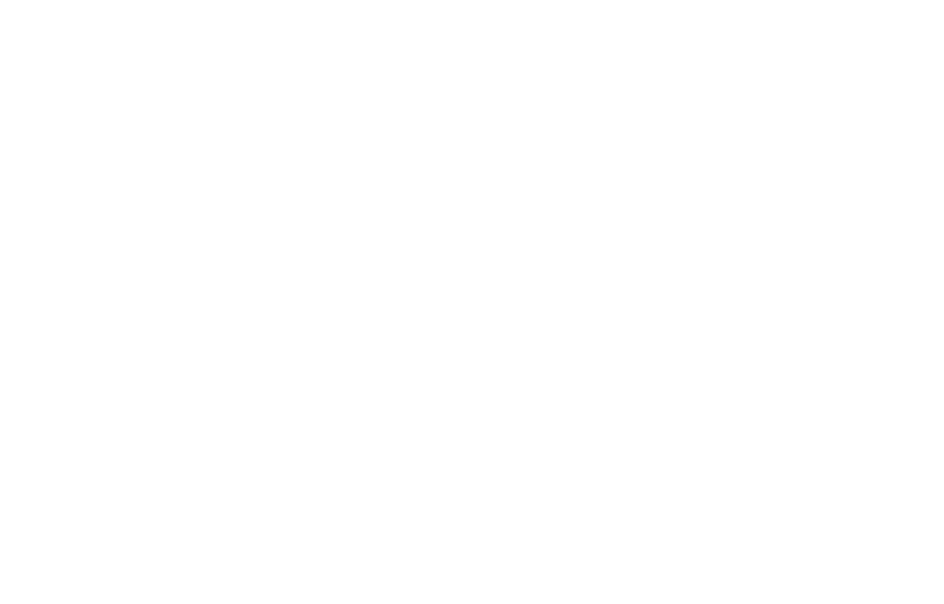
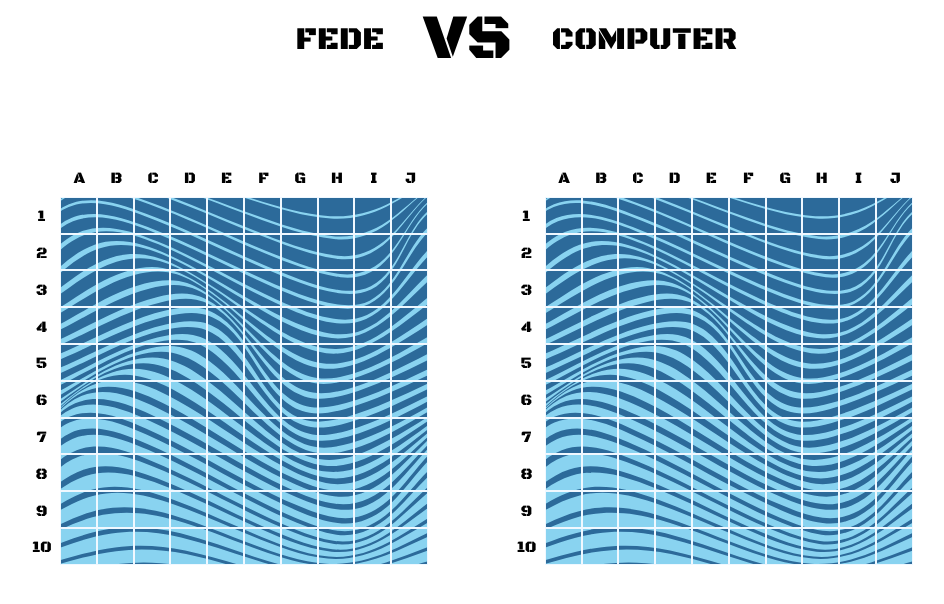
Before and after one commit to fadotti/battleship, a website built with webpack: page src/template.html in a window 1280 px wide. Shown: the whole page, without its empty margins (172-1116 px from the left). Built offline with nearby package versions, Linux system fonts and the light colour scheme.

Commit message:
Begin work on the arena's UI

```diff
--- a/src/style.css
+++ b/src/style.css
@@ -164,3 +164,44 @@
   height: 3rem;
   width: 10vw;
 }
+
+
+
+body.arena {
+  margin: 0;
+  display: flex;
+  flex-direction: column;
+  align-items: center;
+  justify-content: space-evenly;
+  font-family: "Black Ops One", system-ui;
+  /* font-family: "Noto Sans", sans-serif; */
+  gap: 5rem;
+}
+
+div#arena-header > div {
+  display: flex;
+  align-items: center;
+  /* justify-content: center; */
+  font-size: 2rem;
+  position: relative;
+}
+
+div#arena-header > div > div:nth-child(1) {
+  position: absolute;
+  left: -10vw;
+}
+
+div#arena-header > div > div:nth-child(3) {
+  position: absolute;
+  left: 10vw;
+}
+
+div#arena-header > div > div.center {
+  margin: auto;
+  font-size: 4rem;
+}
+
+div#arena-gameboards {
+  display: flex;
+  gap: 5rem;
+}
--- a/src/template.html
+++ b/src/template.html
@@ -8,15 +8,123 @@
   <link rel="preconnect" href="https://fonts.gstatic.com" crossorigin>
   <link href="https://fonts.googleapis.com/css2?family=Black+Ops+One&family=Noto+Sans:ital,wght@0,100..900;1,100..900&display=swap" rel="stylesheet">
 </head>
-<body class="board-setup">
-  <!-- <div id="board-setup-header">Deploy Your Fleet:</div>
-  <div id="board-setup-area">
-    <div id="quay">
-      <div><img src="assets/sprites/Destroyer/ShipDestroyerHull.png" alt=""></div>
-      <div><img src="assets/sprites/Submarine/ShipSubMarineHull.png" alt=""></div>
-      <div><img src="assets/sprites/Cruiser/ShipCruiserHull.png" alt=""></div>
-      <div><img src="assets/sprites/Battleship/ShipBattleshipHull.png" alt=""></div>
-      <div><img src="assets/sprites/Carrier/ShipCarrierHull.png" alt=""></div>
+<body class="arena">
+  <div id="arena-header">
+    <div>
+      <div>FEDE</div>
+      <div class="center">
+        <div>VS</div>
+      </div>
+      <div>COMPUTER</div>
+    </div>
+  </div>
+  <div id="arena-gameboards">
+    <div class="gameboard">
+    <div class="letters">
+      <div></div>
+      <div>A</div>
+      <div>B</div>
+      <div>C</div>
+      <div>D</div>
+      <div>E</div>
+      <div>F</div>
+      <div>G</div>
+      <div>H</div>
+      <div>I</div>
+      <div>J</div>
+    </div>
+    <div class="numbers">
+      <div>1</div>
+      <div>2</div>
+      <div>3</div>
+      <div>4</div>
+      <div>5</div>
+      <div>6</div>
+      <div>7</div>
+      <div>8</div>
+      <div>9</div>
+      <div>10</div>
+    </div>
+    <div></div>
+    <div></div>
+    <div></div>
+    <div></div>
+    <div></div>
+    <div></div>
+    <div></div>
+    <div></div>
+    <div></div>
+    <div></div>
+    <div></div>
+    <div></div>
+    <div></div>
+    <div></div>
+    <div></div>
+    <div></div>
+    <div></div>
+    <div></div>
+    <div></div>
+    <div></div>
+    <div></div>
+    <div></div>
+    <div></div>
+    <div></div>
+    <div></div>
+    <div></div>
+    <div></div>
+    <div></div>
+    <div></div>
+    <div></div>
+    <div></div>
+    <div></div>
+    <div></div>
+    <div></div>
+    <div></div>
+    <div></div>
+    <div></div>
+    <div></div>
+    <div></div>
+    <div></div>
+    <div></div>
+    <div></div>
+    <div></div>
+    <div></div>
+    <div></div>
+    <div></div>
+    <div></div>
+    <div></div>
+    <div></div>
+    <div></div>
+    <div></div>
+    <div></div>
+    <div></div>
+    <div></div>
+    <div></div>
+    <div></div>
+    <div></div>
+    <div></div>
+    <div></div>
+    <div></div>
+    <div></div>
+    <div></div>
+    <div></div>
+    <div></div>
+    <div></div>
+    <div></div>
+    <div></div>
+    <div></div>
+    <div></div>
+    <div></div>
+    <div></div>
+    <div></div>
+    <div></div>
+    <div></div>
+    <div></div>
+    <div></div>
+    <div></div>
+    <div></div>
+    <div></div>
+    <div></div>
     <div></div>
     <div></div>
     <div></div>
@@ -166,8 +274,7 @@
     <div></div>
   </div>
   </div>
-  <div id="fight">
-    <button>Fight!</button>
-  </div> -->
+
+  <div id="game-flow-text"></div>
 </body>
 </html>
```
Also changed, not shown: src/arena.js (added). Lines whose indentation alone changed are shown as unchanged.
